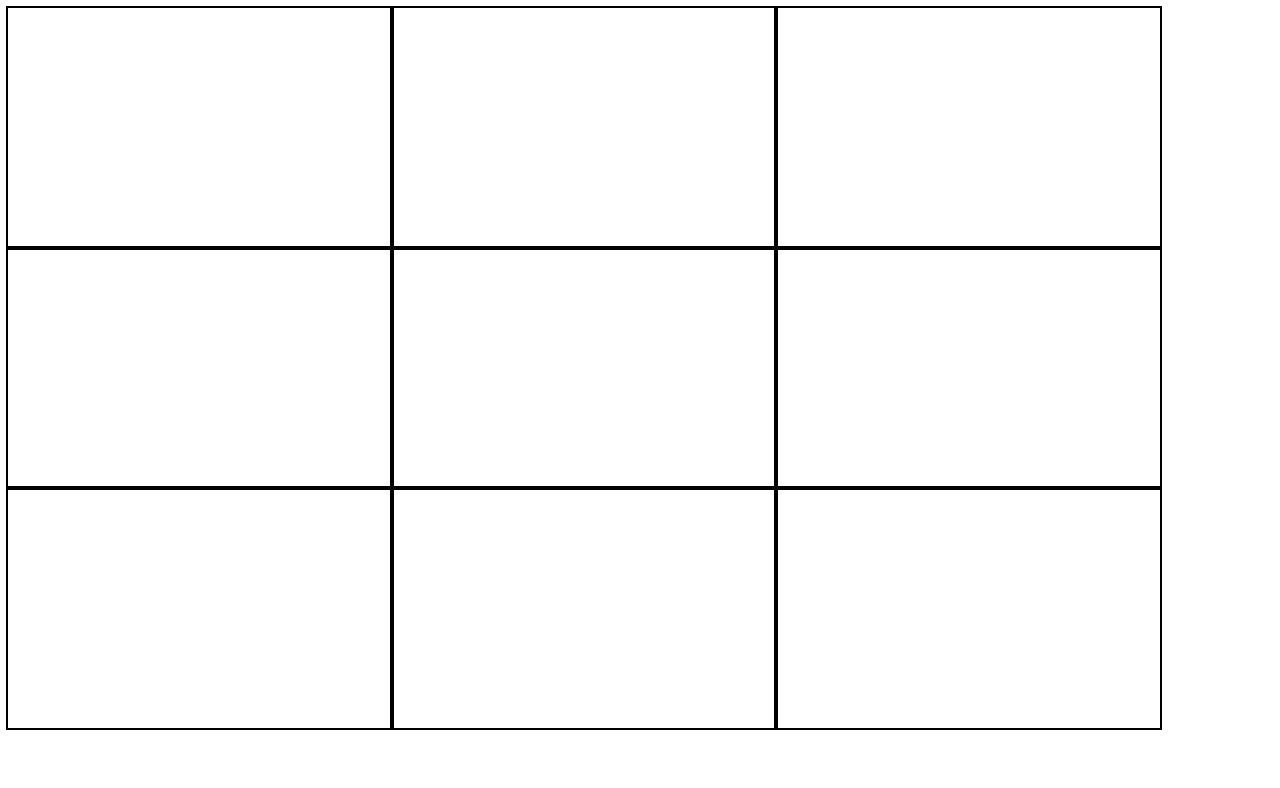
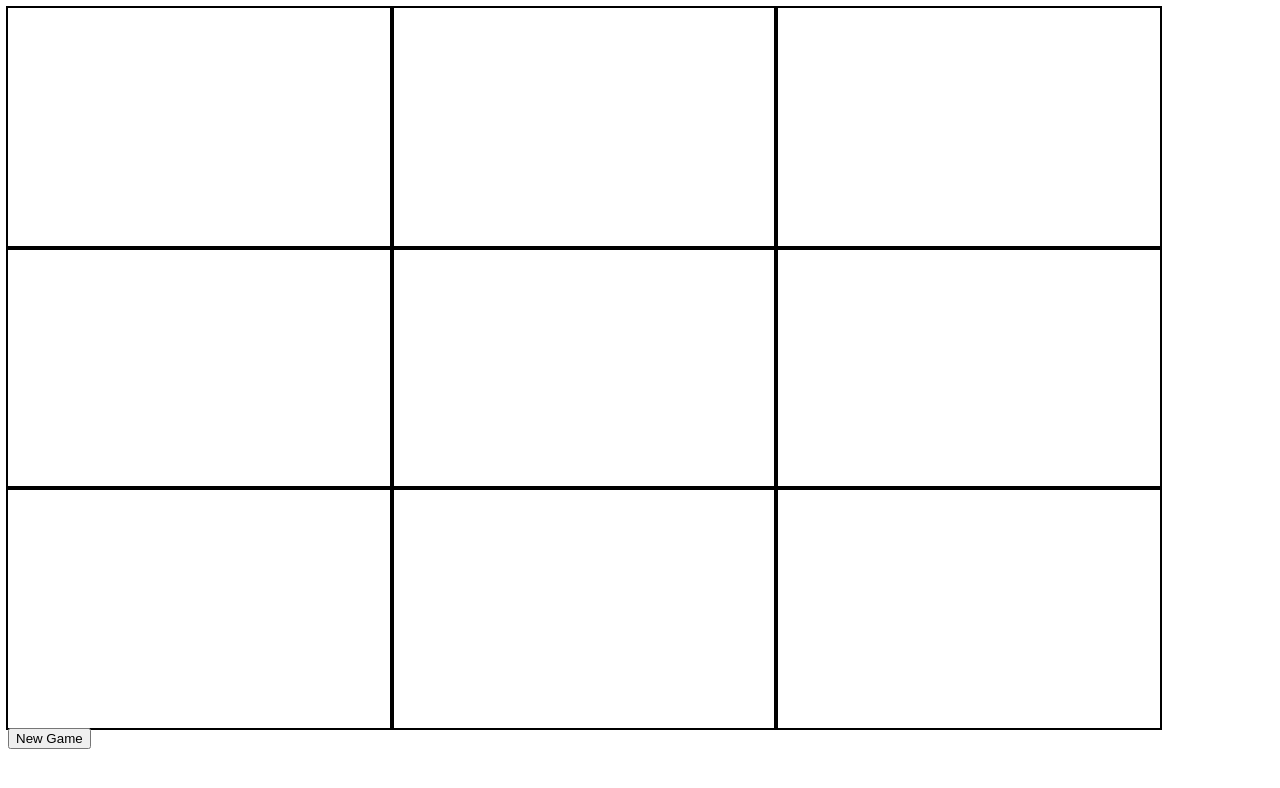
Before and after one commit to Runner-Dad84/TOP.Tic-Tac-Toe, a plain HTML site: page index.html in a window 1280 px wide. Drawn offline with Linux system fonts and the light colour scheme.

Commit message:
Add new game button. New game function deletes playerScore and column innerText.

```diff
--- a/index.html
+++ b/index.html
@@ -10,5 +10,6 @@
 </head>
 <body>
     <div id="gameBoard"></div>
+    <button id="newGame" onclick="newGame()">New Game</button>
 </body>
 </html>
--- a/script.js
+++ b/script.js
@@ -114,4 +114,15 @@ for (i = 0; i < solutions.length; i++) {
 function turn () {
     if (player1.playerScore.length > player2.playerScore.length) {
         computer();
-    }};
+    }
+};
+
+//reset gameboard and score
+function newGame () {
+    player1.playerScore = [];
+    player2.playerScore = [];
+    let column = document.querySelectorAll('.column');
+    column.forEach(item => {
+        item.innerText = "";
+    })
+}
```
